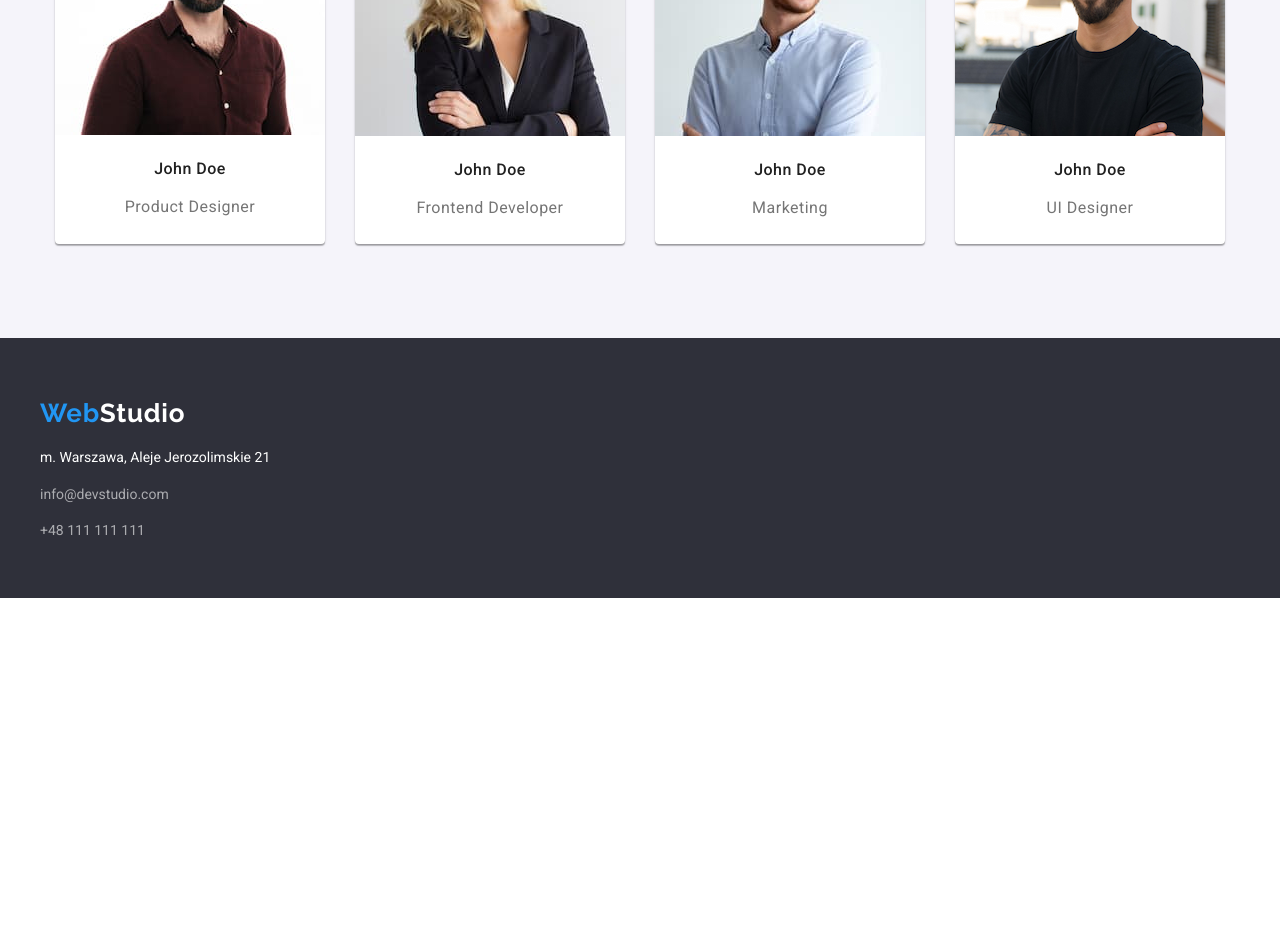
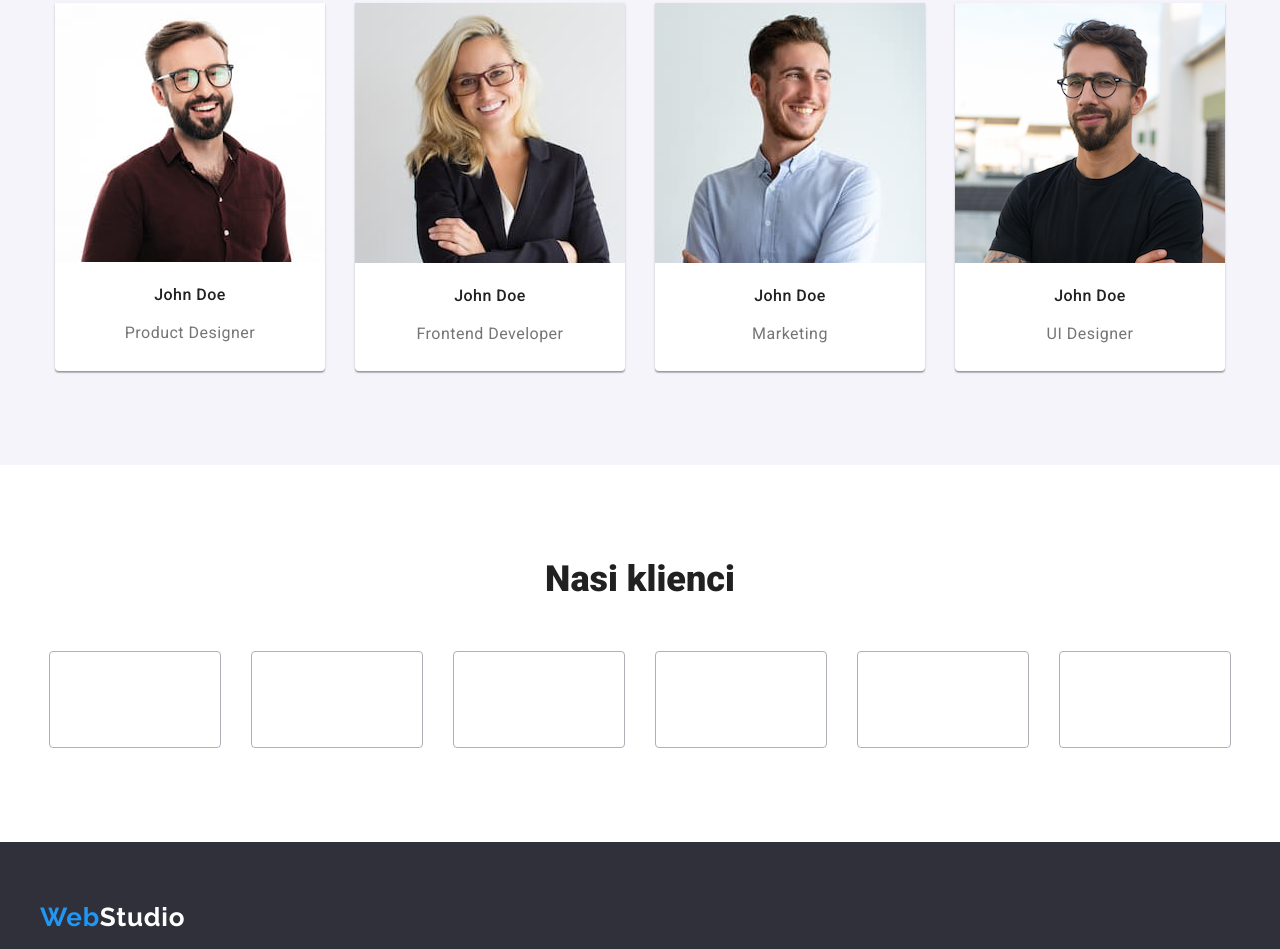
Before and after one commit to AdrianPrzewlocki/goit-markup-hw-04, a plain HTML site: page index.html in a window 1280 px wide. Shown: the part 1848-2797 px from the top of the page. Before the commit the page ends 2446 px from the top, so only its background shows below. Drawn offline with nearby package versions, Linux system fonts and the light colour scheme.

Commit message:
add icons

```diff
--- a/css/styles.css
+++ b/css/styles.css
@@ -120,7 +120,9 @@ ul {
 /* main  - title */
 
 .main__title {
-    background-color: var(--background-dark);
+    background-image: url('/images/image_background.jpg');
+    background-size: cover;
+    box-shadow: inset rgba(47, 48, 58, 0.4);
 }
 
 .title__container {
@@ -181,6 +183,11 @@ ul {
     list-style-type: none;
     gap: 30px;
     line-height: 1.6;
+}
+
+.assets__list svg {
+    background-color: #F5F4FA;
+    border-radius: 4px;
 }
 
 .title__asset {
@@ -255,6 +262,24 @@ ul {
     text-align: center;
     letter-spacing: 00.03em;
 
+}
+
+.social_item {
+
+}
+
+/* Our clients */
+
+.client__list {
+    display: flex;
+    justify-content: center;
+    gap: 30px;
+}
+
+.client__item {
+    list-style-type: none;
+    border: 1px solid #AFB1B8;
+    border-radius: 4px;
 }
 
 /* PORTFOLIO SITE*/
--- a/index.html
+++ b/index.html
@@ -82,6 +82,7 @@
 			<section class="assets section container">
 				<ul class="assets__list">
 					<li class="asset__item">
+						<svg width="270" height="120" style="outline: none"></svg>
 						<h4 class="title__asset">LOREM IPSUM</h4>
 						<p class="text__item">
 							Lorem ipsum dolor sit amet consectetur adipisicing elit. Tempore
@@ -90,6 +91,7 @@
 						</p>
 					</li>
 					<li class="asset__item">
+						<svg width="270" height="120" style="outline: none"></svg>
 						<h4 class="title__asset">LOREM IPSUM</h4>
 						<p class="text__item">
 							Lorem ipsum dolor sit amet consectetur adipisicing elit.
@@ -98,6 +100,7 @@
 						</p>
 					</li>
 					<li class="asset__item">
+						<svg width="270" height="120" style="outline: none"></svg>
 						<h4 class="title__asset">LOREM IPSUM</h4>
 						<p class="text__item">
 							Lorem ipsum dolor sit amet consectetur, adipisicing elit. Saepe
@@ -105,6 +108,7 @@
 						</p>
 					</li>
 					<li class="asset__item">
+						<svg width="270" height="120" style="outline: none"></svg>
 						<h4 class="title__asset">LOREM IPSUM</h4>
 						<p class="text__item">
 							Lorem ipsum dolor, sit amet consectetur adipisicing elit. Fugiat
@@ -158,6 +162,7 @@
 							/>
 							<p class="team__name">John Doe</p>
 							<p class="team__profession">Product Designer</p>
+							<svg><use href=""></use></svg>
 						</li>
 						<li class="team__item">
 							<img
@@ -185,6 +190,31 @@
 							/>
 							<p class="team__name">John Doe</p>
 							<p class="team__profession">UI Designer</p>
+						</li>
+					</ul>
+				</div>
+			</section>
+			<section class="clients">
+				<div class="container section">
+					<h2 class="section__title">Nasi klienci</h2>
+					<ul class="client__list">
+						<li class="client__item">
+							<svg width="170" height="92"></svg>
+						</li>
+						<li class="client__item">
+							<svg width="170" height="92"></svg>
+						</li>
+						<li class="client__item">
+							<svg width="170" height="92"></svg>
+						</li>
+						<li class="client__item">
+							<svg width="170" height="92"></svg>
+						</li>
+						<li class="client__item">
+							<svg width="170" height="92"></svg>
+						</li>
+						<li class="client__item">
+							<svg width="170" height="92"></svg>
 						</li>
 					</ul>
 				</div>
```
Also changed, not shown: images/image_background.jpg (added), images/social_media/facebook.svg (added), images/social_media/instagram.svg (added), images/social_media/linkedin2.svg (added), images/social_media/twitter.svg (added).
